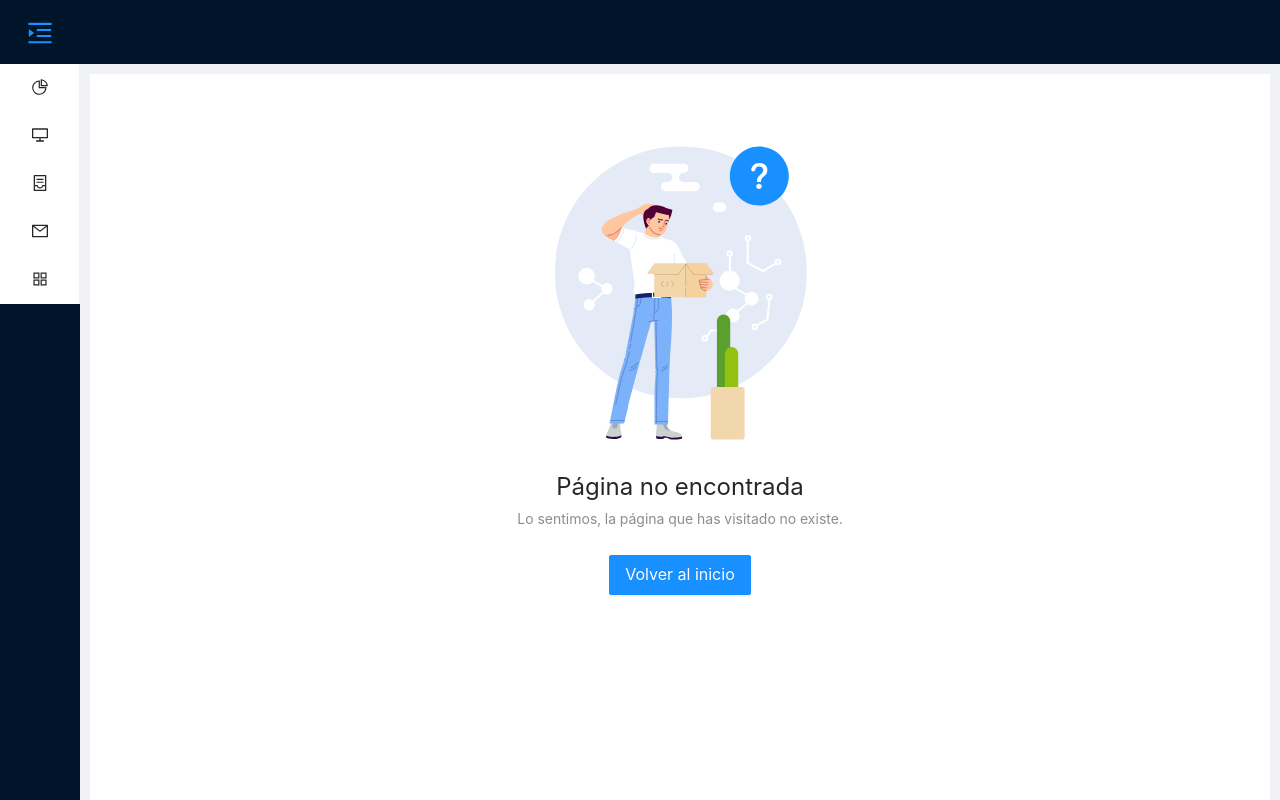
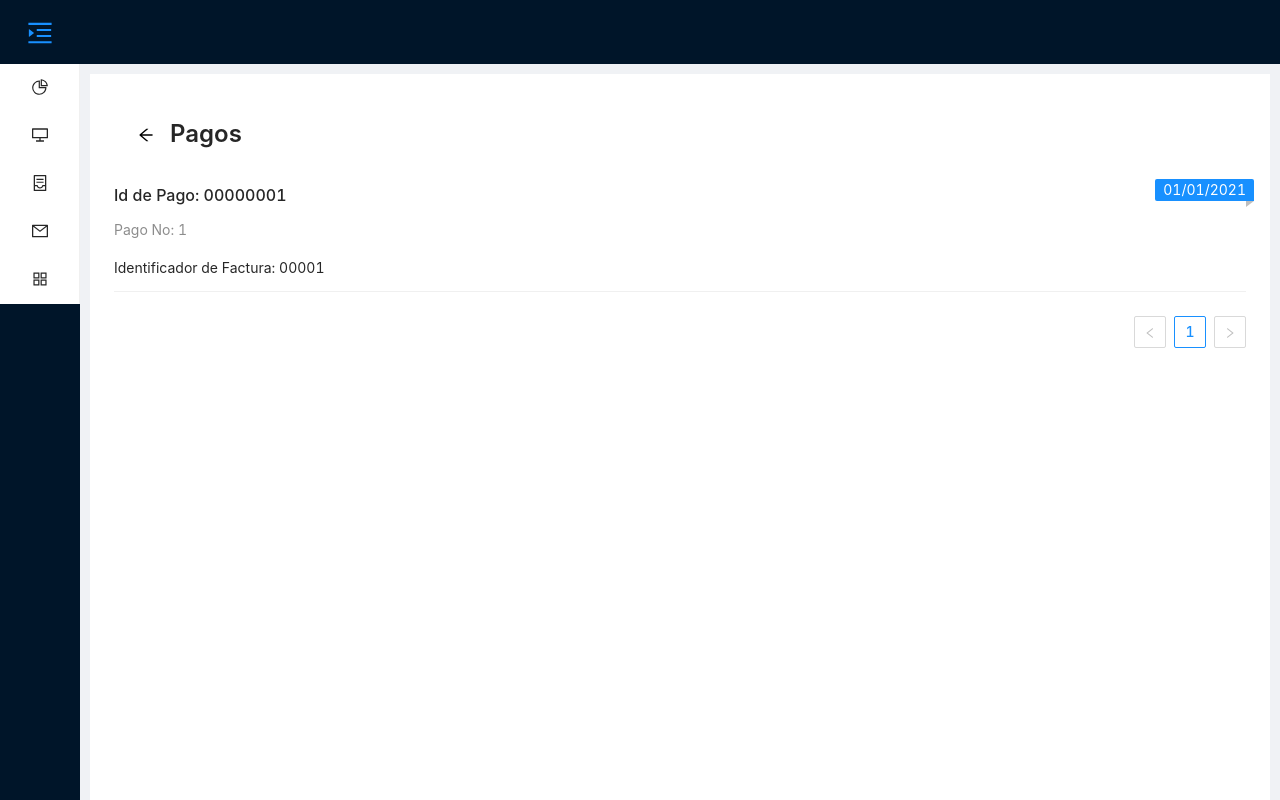
Before and after one commit to Kernel-System/kernel-system-app, a React (Create React App) app: page /cuentas/pagos/1 in a window 1280 px wide. Shown: the top 800 px of the page. Built offline with nearby package versions, Linux system fonts and the light colour scheme.

Commit message:
feat(Pagos): crear page Pagos y cambio rutas

```diff
--- a/src/Rutas.js
+++ b/src/Rutas.js
@@ -27,6 +27,9 @@ import { Route, Switch } from 'react-router';
 
 import Tranferencias from './pages/almacen/Transferencias';
 import NuevaTrasferencia from './pages/almacen/NuevaTrasferencia';
+import Cuentas from './pages/pagos/Cuentas';
+import Pagos from './pages/pagos/Pagos';
+import PagoNuevo from './pages/pagos/PagoNuevo';
 
 const asyncForgotPassword = asyncComponent(() =>
   import('pages/auth/ForgotPassword')
@@ -118,6 +121,11 @@ const Rutas = () => {
       <Route path='/transferencia/nuevo' exact component={NuevaTrasferencia} />
       <Route path='/transferencia/:id' exact component={NuevaTrasferencia} />
 
+      {/* pagos */}
+      <Route path='/cuentas/' exact component={Cuentas} />
+      <Route path='/cuentas/pagos/nuevo' exact component={PagoNuevo} />
+      <Route path='/cuentas/pagos/:id' exact component={Pagos} />
+
       {/* Not Found */}
       <Route component={NotFound} />
     </Switch>
--- /dev/null
+++ b/src/pages/pagos/Pagos/index.js
@@ -0,0 +1,21 @@
+import PagosList from 'components/list/PagosList';
+import { useEffect } from 'react';
+
+const Index = ({ id_factura }) => {
+  const lista = [
+    {
+      id_pago: '00000001',
+      fecha_pago: '01/01/2021',
+      num_operacion: '1',
+      factura: '00001',
+    },
+  ];
+
+  return (
+    <div>
+      <PagosList list={lista} />
+    </div>
+  );
+};
+
+export default Index;
```
